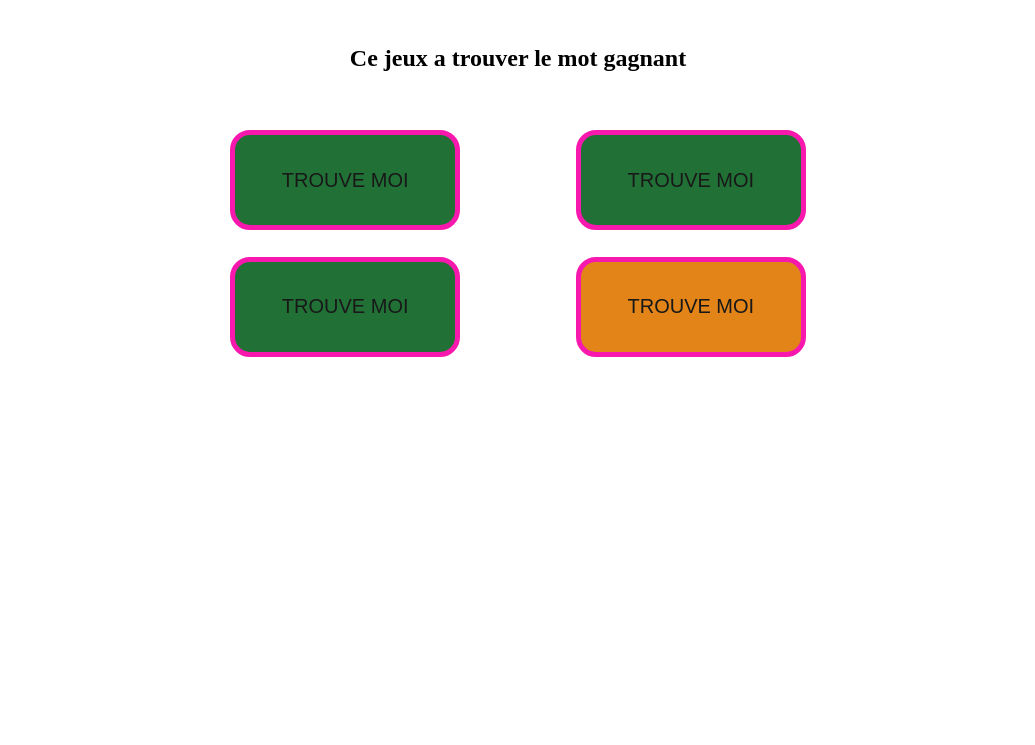
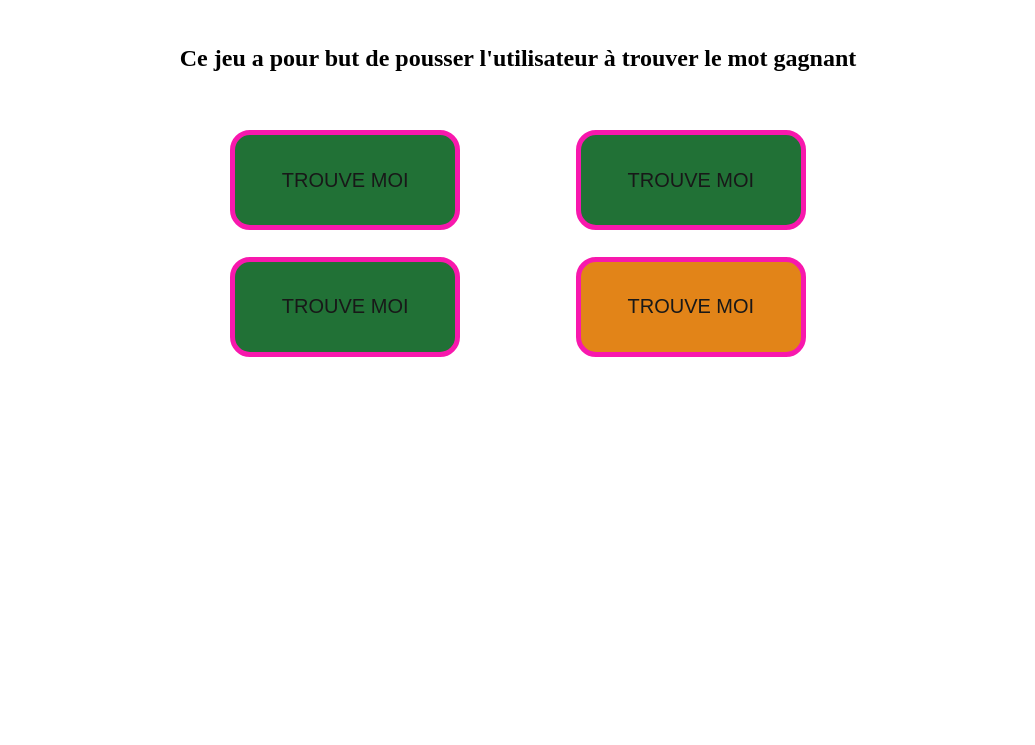
Before and after one commit to ludovicMK/jeu_de_couleur, a plain HTML site: page index.html in a window 1280 px wide. Shown: the part 55-800 px from the top of the page, without its empty margins (122-1157 px from the left). Drawn offline with Linux system fonts and the light colour scheme.

Commit message:
Changement de la phrase

```diff
--- a/index.html
+++ b/index.html
@@ -23,7 +23,7 @@
 
 
     <main>
-        <h2>Ce jeux a trouver le mot gagnant</h2>
+        <h2>Ce jeu a pour but de pousser l'utilisateur à trouver le mot gagnant</h2>
 
         <div class="game__container">
             <div class="game">
```
